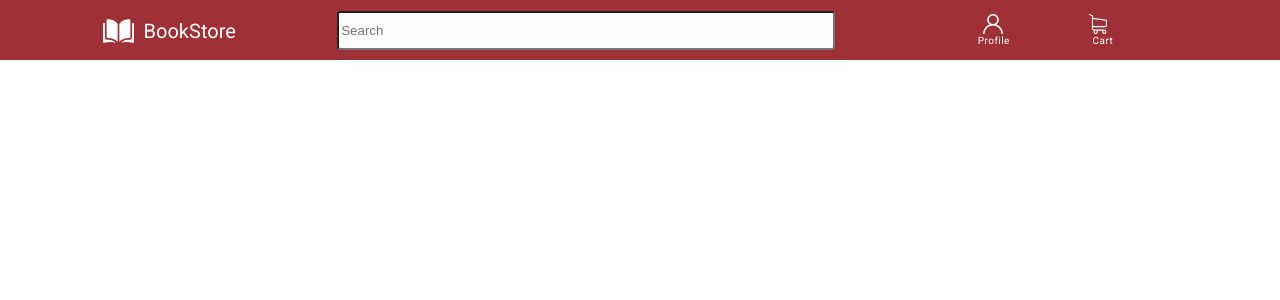
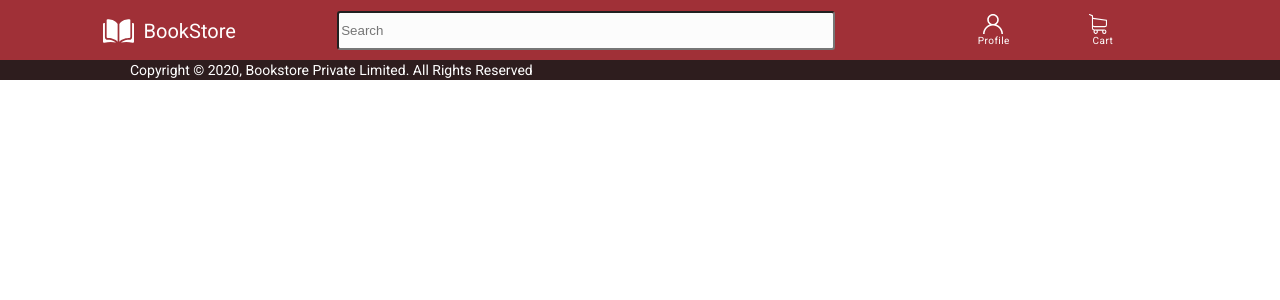
Before and after one commit to Omkarmali4437/BookStore_APP, an Angular app: page /dashboard in a window 1280 px wide. Shown: the top 300 px of the page. Built offline with nearby package versions, Linux system fonts and the light colour scheme.

Commit message:
Added a Footer in the dashboard

```diff
--- a/src/app/app.module.ts
+++ b/src/app/app.module.ts
@@ -15,13 +15,15 @@
 import {FormsModule, ReactiveFormsModule} from '@angular/forms';
 import { HttpClientModule } from '@angular/common/http';
 import { HeaderComponent } from './component/header/header.component';
+import { FooterComponent } from './component/footer/footer.component';
 
 @NgModule({
   declarations: [
     AppComponent,
     AdminloginComponent,
     AdminDashboardComponent,
-    HeaderComponent
+    HeaderComponent,
+    FooterComponent
   ],
   imports: [
     BrowserModule,
--- a/src/app/component/admin-dashboard/admin-dashboard.component.html
+++ b/src/app/component/admin-dashboard/admin-dashboard.component.html
@@ -1 +1,3 @@
 <app-header></app-header>
+
+<app-footer fxLayout="column" fxLayoutAlign="end none"></app-footer>
--- /dev/null
+++ b/src/app/component/footer/footer.component.css
@@ -0,0 +1,9 @@
+.footer{
+    background: #2E1D1E;
+    color : white;
+    width: 100%;
+}
+
+.text{
+    margin-left: 130px;
+}
--- /dev/null
+++ b/src/app/component/footer/footer.component.html
@@ -0,0 +1,5 @@
+<footer class="footer" >
+    <div fxLayout="row" fxLayoutAlign="start center" class="text">
+        Copyright © 2020, Bookstore Private Limited. All Rights Reserved
+    </div>
+</footer>
--- /dev/null
+++ b/src/app/component/footer/footer.component.ts
@@ -0,0 +1,15 @@
+import { Component, OnInit } from '@angular/core';
+
+@Component({
+  selector: 'app-footer',
+  templateUrl: './footer.component.html',
+  styleUrls: ['./footer.component.css']
+})
+export class FooterComponent implements OnInit {
+
+  constructor() { }
+
+  ngOnInit(): void {
+  }
+
+}
```
Also changed, not shown: 1 other file (tests, documents, lock files or other folders).
